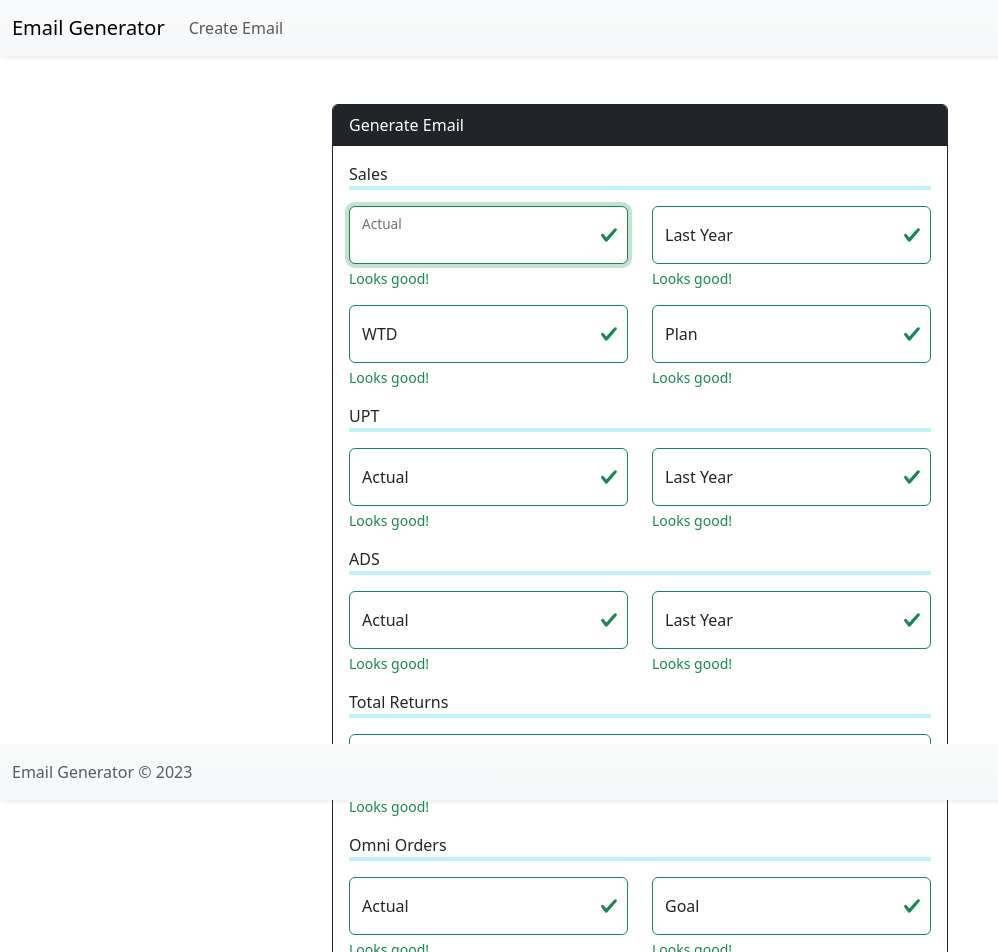
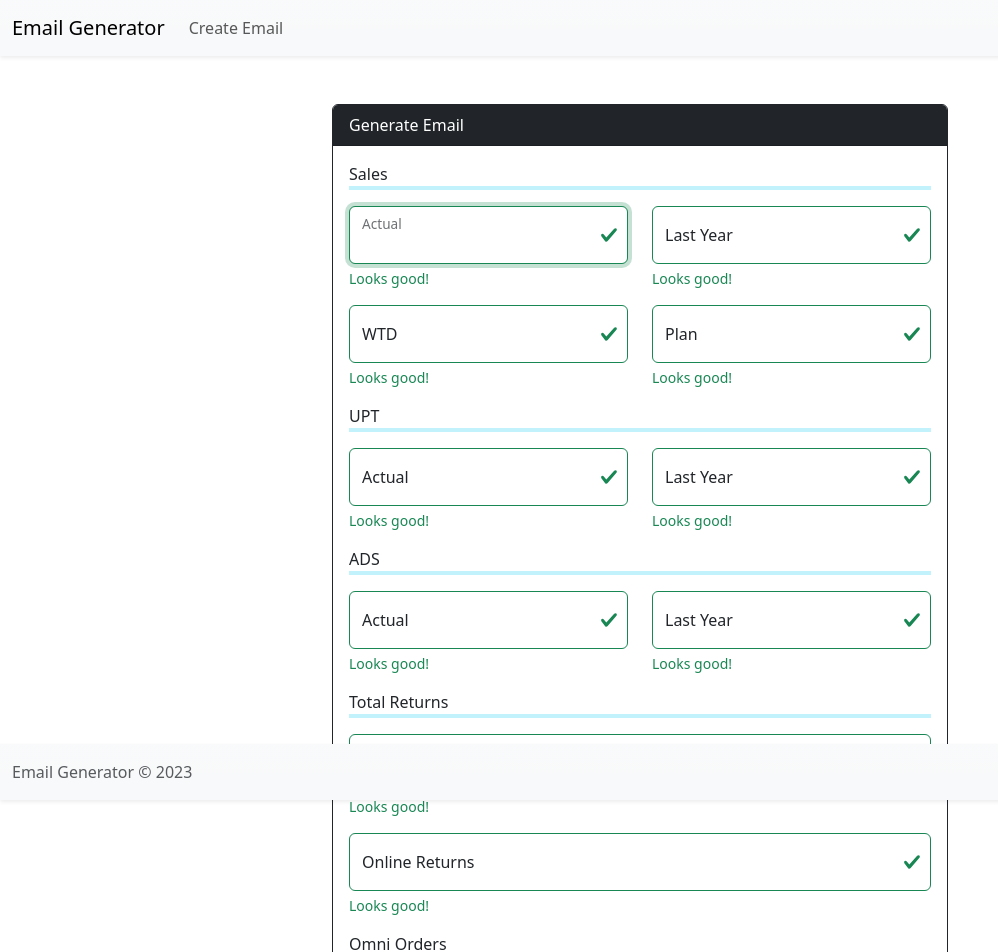
Before and after one commit to aliciamlr88/GenerateEmailStore, an Angular app: page /createEmail in a window 1280 px wide. Shown: the top 952 px of the page, without its empty margins (0-998 px from the left). Built offline with nearby package versions, Linux system fonts and the light colour scheme.

Commit message:
Adding the online return field

```diff
--- a/src/app/create-email/create-email.component.html
+++ b/src/app/create-email/create-email.component.html
@@ -278,6 +278,32 @@
                                         </div>
                                         <div *ngIf="returnAmt?.errors?.['min']">
                                             Total Returns has to be greater than or equal to 0
+                                        </div>
+                                    </div>
+                                </div>
+                                <div class="form-floating mb-3">
+                                    <input id="returnOnline" formControlName="returnOnline" type="text"
+                                        placeholder="Online Returns"
+                                        [ngClass]="(
+                                returnOnline?.errors && (!isValidFormSubmitted
+                                 &&  (returnOnline.touched ||  submitted) )) ? 'form-control is-invalid' : 'form-control is-valid'" />
+                                    <label for="returnOnline">Online Returns</label>
+                                    <div *ngIf="!(returnOnline?.errors
+                                    && !isValidFormSubmitted
+                                    && (returnOnline.touched || submitted))" class="valid-feedback">
+                                        Looks good!
+                                    </div>
+                                    <div *ngIf="(returnOnline?.errors
+                            && !isValidFormSubmitted
+                            && (returnOnline.touched ||  submitted))" class="invalid-feedback">
+                                        <div *ngIf="returnOnline?.errors?.['required']">
+                                            Online Returns is required
+                                        </div>
+                                        <div *ngIf="returnOnline?.errors?.['pattern']">
+                                            Online Returns has to be numbers
+                                        </div>
+                                        <div *ngIf="returnOnline?.errors?.['min']">
+                                            Online Returns has to be greater than or equal to 0
                                         </div>
                                     </div>
                                 </div>
--- a/src/app/create-email/create-email.component.ts
+++ b/src/app/create-email/create-email.component.ts
@@ -51,6 +51,7 @@ export class CreateEmailComponent implements OnInit, OnDestroy {
     mobileActual: new FormControl('', [Validators.required, Validators.min(0), Validators.pattern("^[0-9.]*$")]),
     mobileGoal: new FormControl('', [Validators.required, Validators.min(0), Validators.pattern("^[0-9.]*$")]),
     mobileLastDay: new FormControl('', [Validators.required, Validators.min(0), Validators.pattern("^[0-9.]*$")]),
+    returnOnline: new FormControl('', []),
     cartonsR: new FormControl('', []),
     cartonsU: new FormControl('', []),
     helpDesk: new FormControl('', []),
@@ -124,6 +125,10 @@ export class CreateEmailComponent implements OnInit, OnDestroy {
 
   get returnAmt() {
     return this.emailForm.get('returnAmt');
+  }
+
+  get returnOnline() {
+    return this.emailForm.get('returnOnline');
   }
 
   get mobileActual() {
@@ -232,7 +237,9 @@ export class CreateEmailComponent implements OnInit, OnDestroy {
           let adsActual = Intl.NumberFormat('en-us', { minimumFractionDigits: 2 }).format(this.email.adsActual);
           let adsLastYear = Intl.NumberFormat('en-us', { minimumFractionDigits: 2 }).format(this.email.adsLastYear);
           let adsPercentage = Intl.NumberFormat('en-us', { minimumFractionDigits: 0 }).format(this.email.adsPercentage);
-          let returnAmt = Intl.NumberFormat('en-us', { minimumFractionDigits: 2 }).format(this.email.returnAmt);
+          let returnAmt = Intl.NumberFormat('en-us', { minimumFractionDigits: 2 }).format(this.email.returnAmt - this.email.returnOnline);
+          let returnOnline = Intl.NumberFormat('en-us', { minimumFractionDigits: 2 }).format(this.email.returnOnline);
+          let totalSaleswithoutOnline = Intl.NumberFormat('en-us', { minimumFractionDigits: 2 }).format(this.email.salesActual -  this.email.returnOnline);
           let mobileActual = Intl.NumberFormat('en-us', { minimumFractionDigits: 2 }).format(this.email.mobileActual);
           let mobileLastDay = Intl.NumberFormat('en-us', { minimumFractionDigits: 2 }).format( +this.email.mobileLastDay + +this.email.mobileActual);
           let percentageMobile = Intl.NumberFormat('en-us', { minimumFractionDigits: 0 }).format(this.email.percentageMobile);
@@ -249,7 +256,11 @@ export class CreateEmailComponent implements OnInit, OnDestroy {
             `ADS: TY \$${adsActual} / LY \$${adsLastYear}`+
             `Comp: ${(this.email.adsPercentage ?? 0) >= 0 ? ' + ' : '' } ${adsPercentage} % <br><br>`;
 
-          this.textToSend += `<b>Retail returns:</b> ${returnAmt}<br><br>`;
+          this.textToSend += `<b>Retail returns:</b> ${returnAmt}<br>`;
+          this.textToSend += `<b>Online returns:</b> ${returnOnline}<br><br>`;
+          this.textToSend += `<b>Sales:</b> ${totalSaleswithoutOnline} + <b>Online Returns:</b> ${returnOnline} =  ${salesActual}<br><br>`;
+
+
           this.textToSend += '<b>Omni Sales:</b><br>';
           this.textToSend += `Omni Sales: \$${mobileActual}<br>`;
           this.textToSend += `WTD Omni Sales: \$${mobileLastDay}<br>`;
--- a/src/app/models/email.ts
+++ b/src/app/models/email.ts
@@ -21,6 +21,7 @@ export class Email {
     public adsLastYear: number;
     public adsPercentage: number;
     public returnAmt: number;
+    public returnOnline: number;
     public arGoal: number;
     public arActual: number;
     public arPercentage: number;
```
